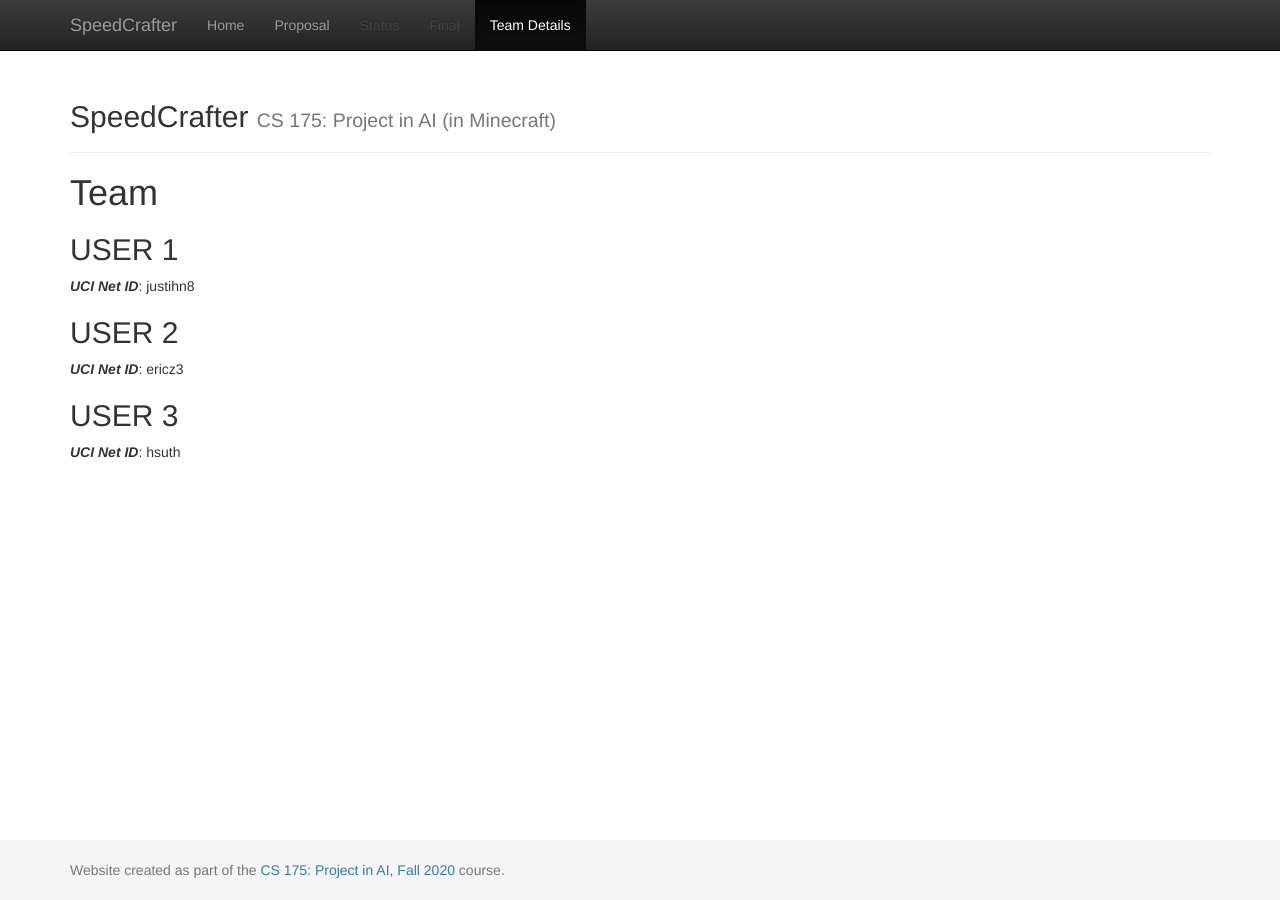
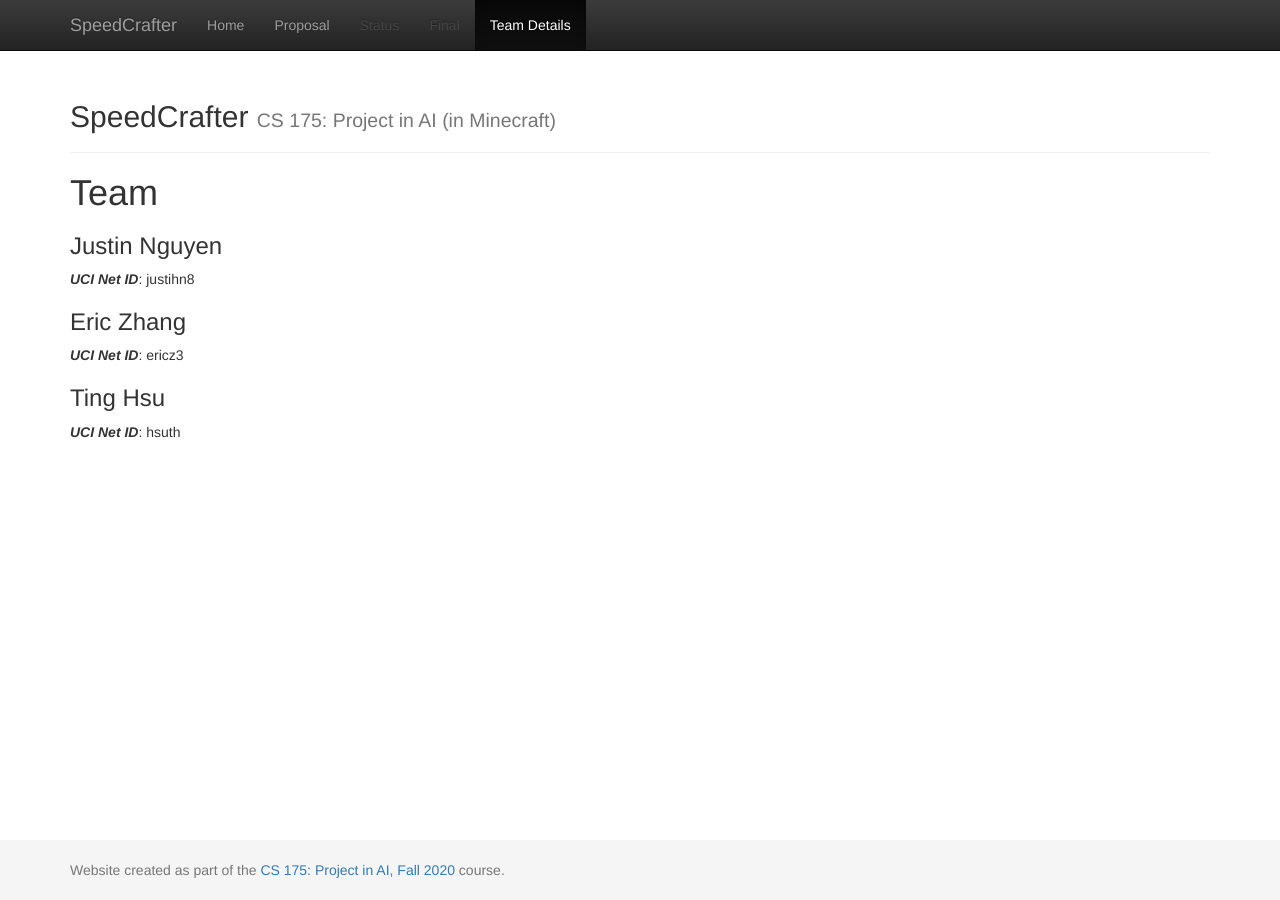
Before and after one commit to jhnguyen521/SpeedCrafter, a Jekyll site: the page built from docs/team.md, in a window 1280 px wide. Built offline with Jekyll 4.4.1, drawn with Linux system fonts in a browser that asks for light colours.

Commit message:
Update team.md
add names

```diff
--- a/docs/team.md
+++ b/docs/team.md
@@ -6,11 +6,11 @@ title:  Team
 # {{ page.title }}
 
 
-## USER 1
+### Justin Nguyen
 ***UCI Net ID***: justihn8
 
-## USER 2
+### Eric Zhang
 ***UCI Net ID***: ericz3
 
-## USER 3
+### Ting Hsu
 ***UCI Net ID***: hsuth
```
